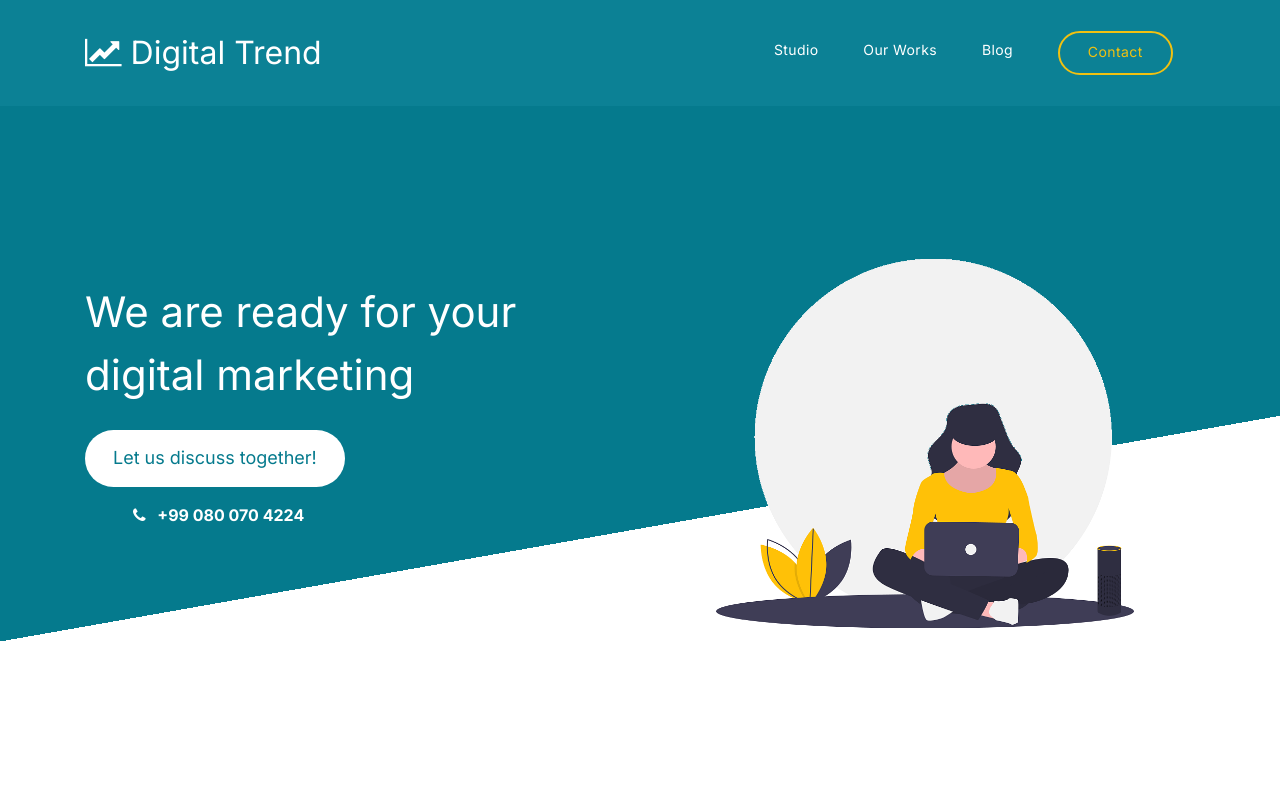
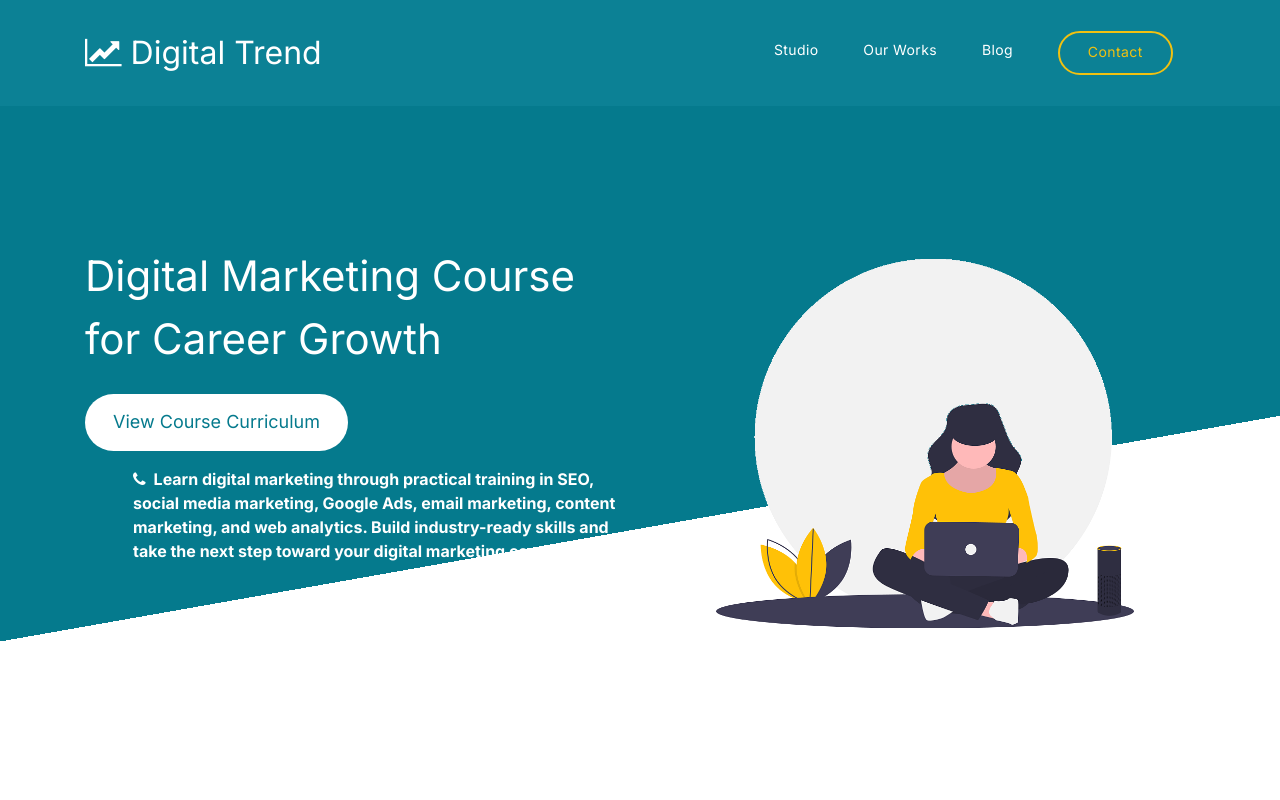
Before and after one commit to deepakkumark4017-gif/marketing-fin, a plain HTML site: page index.html in a window 1280 px wide. Shown: the top 800 px of the page. Drawn offline with Linux system fonts and the light colour scheme.

Commit message:
Update index.html

```diff
--- a/index.html
+++ b/index.html
@@ -82,11 +82,11 @@ height="0" width="0" style="display:none;visibility:hidden"></iframe></noscript>
                         <div class="col-lg-6 col-md-10 col-12 d-flex flex-column justify-content-center align-items-center">
                               <div class="hero-text">
 
-                                   <h1 class="text-white" data-aos="fade-up">We are ready for your digital marketing</h1>
+                                   <h1 class="text-white" data-aos="fade-up">Digital Marketing Course for Career Growth</h1>
 
-                                   <a href="contact.html" class="custom-btn btn-bg btn mt-3" data-aos="fade-up" data-aos-delay="100">Let us discuss together!</a>
+                                   <a href="contact.html" class="custom-btn btn-bg btn mt-3" data-aos="fade-up" data-aos-delay="100">View Course Curriculum</a>
 
-                                   <strong class="d-block py-3 pl-5 text-white" data-aos="fade-up" data-aos-delay="200"><i class="fa fa-phone mr-2"></i> +99 080 070 4224</strong>
+                                   <strong class="d-block py-3 pl-5 text-white" data-aos="fade-up" data-aos-delay="200"><i class="fa fa-phone mr-2"></i>Learn digital marketing through practical training in SEO, social media marketing, Google Ads, email marketing, content marketing, and web analytics. Build industry-ready skills and take the next step toward your digital marketing career.</strong>
                               </div>
                         </div>
 
```
